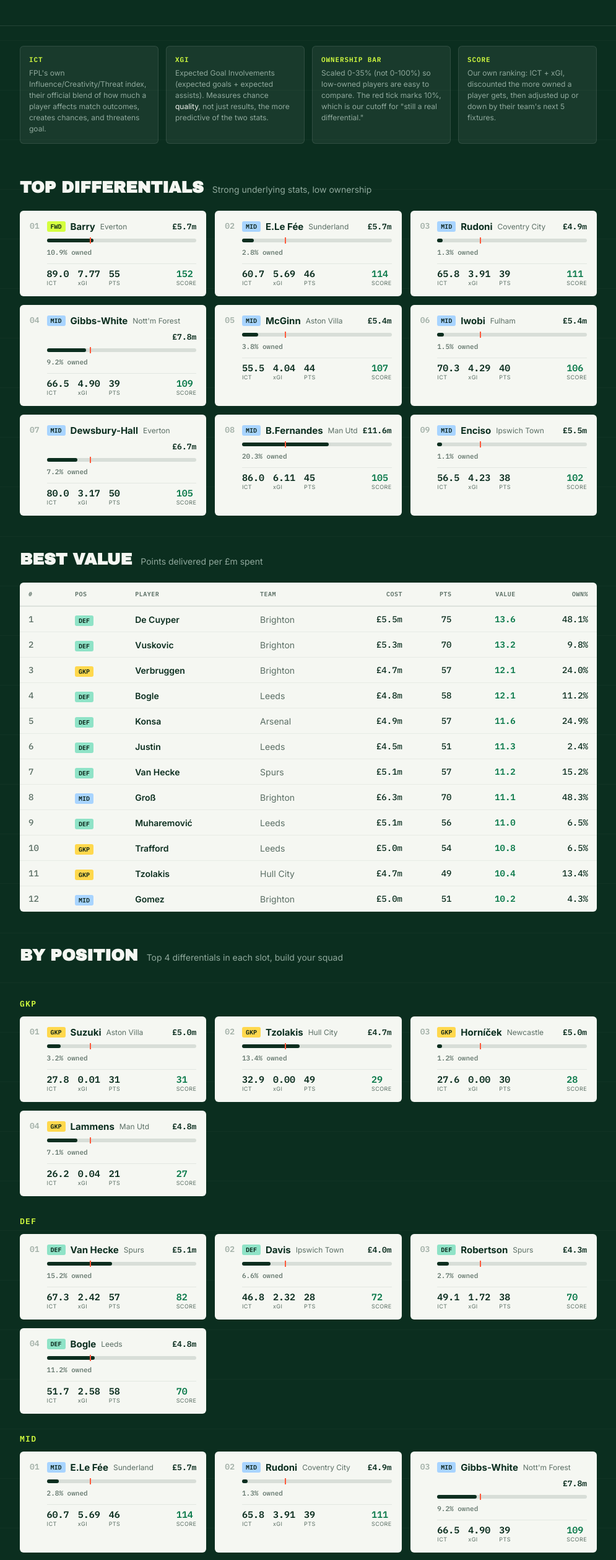
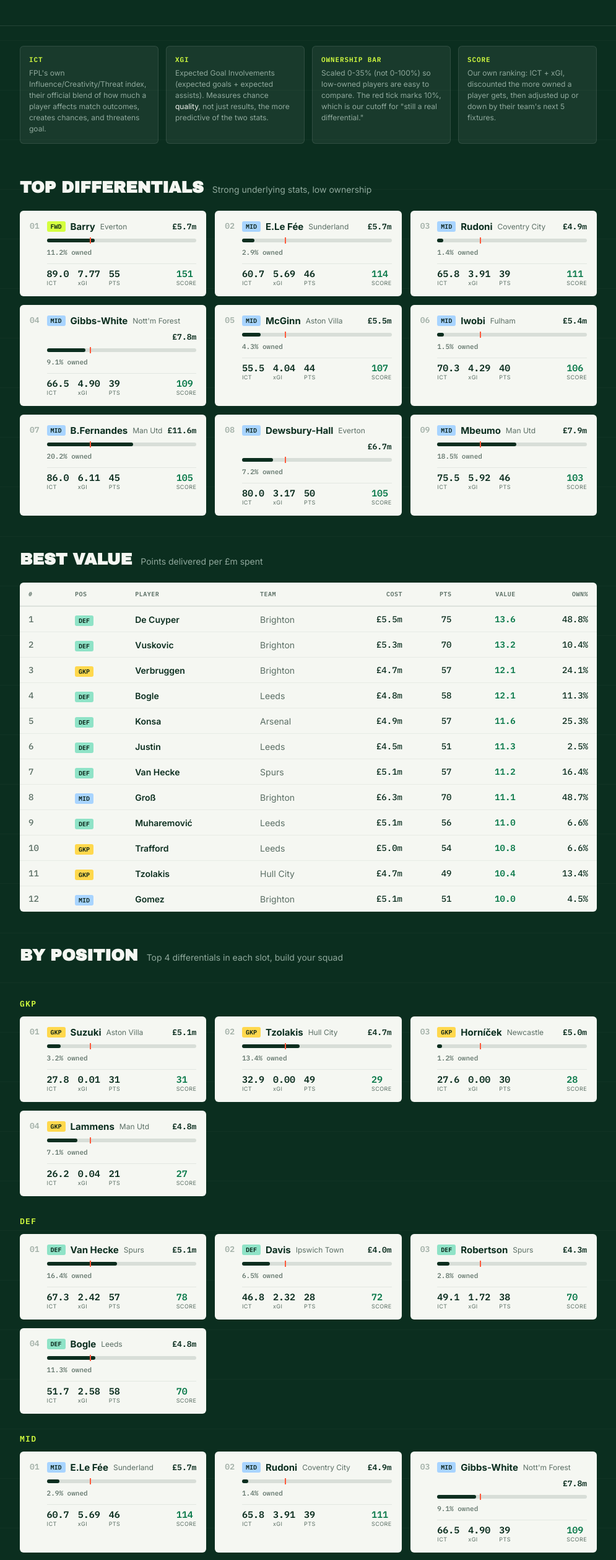
Before and after one commit to MaxDicasa/FPL_Tool, a plain HTML site: page docs/index.html in a window 1280 px wide. Shown: the part 240-2757 px from the top of the page at 62% size, without its empty margins (142-1137 px from the left). Drawn offline with Linux system fonts and the light colour scheme.

Commit message:
Auto-update FPL report 2026-11-20

```diff
--- a/docs/index.html
+++ b/docs/index.html
@@ -241,7 +241,7 @@
   <div class="wrap">
     <div class="eyebrow">Fantasy Premier League — Live Report</div>
     <h1>Differentials <span>&amp;</span> Value</h1>
-    <p class="subhead">182 qualifying players scored on underlying output (ICT, expected goal involvements) weighted against ownership — the picks other managers aren't making yet.</p>
+    <p class="subhead">189 qualifying players scored on underlying output (ICT, expected goal involvements) weighted against ownership — the picks other managers aren't making yet.</p>
   </div>
 </header>
 
@@ -286,16 +286,16 @@
             </div>
             <div class="gauge">
         <div class="gauge-track">
-            <div class="gauge-fill" style="width:31.1%"></div>
+            <div class="gauge-fill" style="width:32.0%"></div>
             <div class="gauge-marker" style="left:28.6%"></div>
         </div>
-        <span class="gauge-label">10.9% owned</span>
+        <span class="gauge-label">11.2% owned</span>
     </div>
             <div class="stat-row">
                 <div class="stat"><span class="stat-val">89.0</span><span class="stat-label">ICT</span></div>
                 <div class="stat"><span class="stat-val">7.77</span><span class="stat-label">xGI</span></div>
                 <div class="stat"><span class="stat-val">55</span><span class="stat-label">PTS</span></div>
-                <div class="stat stat-score"><span class="stat-val">152</span><span class="stat-label">SCORE</span></div>
+                <div class="stat stat-score"><span class="stat-val">151</span><span class="stat-label">SCORE</span></div>
             </div>
 
         </div>
@@ -311,10 +311,10 @@
             </div>
             <div class="gauge">
         <div class="gauge-track">
-            <div class="gauge-fill" style="width:8.0%"></div>
+            <div class="gauge-fill" style="width:8.3%"></div>
             <div class="gauge-marker" style="left:28.6%"></div>
         </div>
-        <span class="gauge-label">2.8% owned</span>
+        <span class="gauge-label">2.9% owned</span>
     </div>
             <div class="stat-row">
                 <div class="stat"><span class="stat-val">60.7</span><span class="stat-label">ICT</span></div>
@@ -336,10 +336,10 @@
             </div>
             <div class="gauge">
         <div class="gauge-track">
-            <div class="gauge-fill" style="width:3.7%"></div>
+            <div class="gauge-fill" style="width:4.0%"></div>
             <div class="gauge-marker" style="left:28.6%"></div>
         </div>
-        <span class="gauge-label">1.3% owned</span>
+        <span class="gauge-label">1.4% owned</span>
     </div>
             <div class="stat-row">
                 <div class="stat"><span class="stat-val">65.8</span><span class="stat-label">ICT</span></div>
@@ -361,10 +361,10 @@
             </div>
             <div class="gauge">
         <div class="gauge-track">
-            <div class="gauge-fill" style="width:26.3%"></div>
+            <div class="gauge-fill" style="width:26.0%"></div>
             <div class="gauge-marker" style="left:28.6%"></div>
         </div>
-        <span class="gauge-label">9.2% owned</span>
+        <span class="gauge-label">9.1% owned</span>
     </div>
             <div class="stat-row">
                 <div class="stat"><span class="stat-val">66.5</span><span class="stat-label">ICT</span></div>
@@ -382,14 +382,14 @@
                 <span class="pos-chip pos-mid">MID</span>
                 <span class="player-name">McGinn</span>
                 <span class="team-name">Aston Villa</span>
-                <span class="cost">£5.4m</span>
+                <span class="cost">£5.5m</span>
             </div>
             <div class="gauge">
         <div class="gauge-track">
-            <div class="gauge-fill" style="width:10.9%"></div>
+            <div class="gauge-fill" style="width:12.3%"></div>
             <div class="gauge-marker" style="left:28.6%"></div>
         </div>
-        <span class="gauge-label">3.8% owned</span>
+        <span class="gauge-label">4.3% owned</span>
     </div>
             <div class="stat-row">
                 <div class="stat"><span class="stat-val">55.5</span><span class="stat-label">ICT</span></div>
@@ -430,6 +430,31 @@
         <div class="card-main">
             <div class="card-top">
                 <span class="pos-chip pos-mid">MID</span>
+                <span class="player-name">B.Fernandes</span>
+                <span class="team-name">Man Utd</span>
+                <span class="cost">£11.6m</span>
+            </div>
+            <div class="gauge">
+        <div class="gauge-track">
+            <div class="gauge-fill" style="width:57.7%"></div>
+            <div class="gauge-marker" style="left:28.6%"></div>
+        </div>
+        <span class="gauge-label">20.2% owned</span>
+    </div>
+            <div class="stat-row">
+                <div class="stat"><span class="stat-val">86.0</span><span class="stat-label">ICT</span></div>
+                <div class="stat"><span class="stat-val">6.11</span><span class="stat-label">xGI</span></div>
+                <div class="stat"><span class="stat-val">45</span><span class="stat-label">PTS</span></div>
+                <div class="stat stat-score"><span class="stat-val">105</span><span class="stat-label">SCORE</span></div>
+            </div>
+
+        </div>
+    </div>
+<div class="player-card">
+        <div class="rank-num">08</div>
+        <div class="card-main">
+            <div class="card-top">
+                <span class="pos-chip pos-mid">MID</span>
                 <span class="player-name">Dewsbury-Hall</span>
                 <span class="team-name">Everton</span>
                 <span class="cost">£6.7m</span>
@@ -451,51 +476,26 @@
         </div>
     </div>
 <div class="player-card">
-        <div class="rank-num">08</div>
-        <div class="card-main">
-            <div class="card-top">
-                <span class="pos-chip pos-mid">MID</span>
-                <span class="player-name">B.Fernandes</span>
-                <span class="team-name">Man Utd</span>
-                <span class="cost">£11.6m</span>
-            </div>
-            <div class="gauge">
-        <div class="gauge-track">
-            <div class="gauge-fill" style="width:58.0%"></div>
-            <div class="gauge-marker" style="left:28.6%"></div>
-        </div>
-        <span class="gauge-label">20.3% owned</span>
-    </div>
-            <div class="stat-row">
-                <div class="stat"><span class="stat-val">86.0</span><span class="stat-label">ICT</span></div>
-                <div class="stat"><span class="stat-val">6.11</span><span class="stat-label">xGI</span></div>
-                <div class="stat"><span class="stat-val">45</span><span class="stat-label">PTS</span></div>
-                <div class="stat stat-score"><span class="stat-val">105</span><span class="stat-label">SCORE</span></div>
-            </div>
-
-        </div>
-    </div>
-<div class="player-card">
         <div class="rank-num">09</div>
         <div class="card-main">
             <div class="card-top">
                 <span class="pos-chip pos-mid">MID</span>
-                <span class="player-name">Enciso</span>
-                <span class="team-name">Ipswich Town</span>
-                <span class="cost">£5.5m</span>
+                <span class="player-name">Mbeumo</span>
+                <span class="team-name">Man Utd</span>
+                <span class="cost">£7.9m</span>
             </div>
             <div class="gauge">
         <div class="gauge-track">
-            <div class="gauge-fill" style="width:3.1%"></div>
+            <div class="gauge-fill" style="width:52.9%"></div>
             <div class="gauge-marker" style="left:28.6%"></div>
         </div>
-        <span class="gauge-label">1.1% owned</span>
+        <span class="gauge-label">18.5% owned</span>
     </div>
             <div class="stat-row">
-                <div class="stat"><span class="stat-val">56.5</span><span class="stat-label">ICT</span></div>
-                <div class="stat"><span class="stat-val">4.23</span><span class="stat-label">xGI</span></div>
-                <div class="stat"><span class="stat-val">38</span><span class="stat-label">PTS</span></div>
-                <div class="stat stat-score"><span class="stat-val">102</span><span class="stat-label">SCORE</span></div>
+                <div class="stat"><span class="stat-val">75.5</span><span class="stat-label">ICT</span></div>
+                <div class="stat"><span class="stat-val">5.92</span><span class="stat-label">xGI</span></div>
+                <div class="stat"><span class="stat-val">46</span><span class="stat-label">PTS</span></div>
+                <div class="stat stat-score"><span class="stat-val">103</span><span class="stat-label">SCORE</span></div>
             </div>
 
         </div>
@@ -521,7 +521,7 @@
         <td class="num-cell">£5.5m</td>
         <td class="num-cell">75</td>
         <td class="num-cell highlight">13.6</td>
-        <td class="num-cell">48.1%</td>
+        <td class="num-cell">48.8%</td>
     </tr>
 <tr>
         <td class="rank-cell">2</td>
@@ -531,7 +531,7 @@
         <td class="num-cell">£5.3m</td>
         <td class="num-cell">70</td>
         <td class="num-cell highlight">13.2</td>
-        <td class="num-cell">9.8%</td>
+        <td class="num-cell">10.4%</td>
     </tr>
 <tr>
         <td class="rank-cell">3</td>
@@ -541,7 +541,7 @@
         <td class="num-cell">£4.7m</td>
         <td class="num-cell">57</td>
         <td class="num-cell highlight">12.1</td>
-        <td class="num-cell">24.0%</td>
+        <td class="num-cell">24.1%</td>
     </tr>
 <tr>
         <td class="rank-cell">4</td>
@@ -551,7 +551,7 @@
         <td class="num-cell">£4.8m</td>
         <td class="num-cell">58</td>
         <td class="num-cell highlight">12.1</td>
-        <td class="num-cell">11.2%</td>
+        <td class="num-cell">11.3%</td>
     </tr>
 <tr>
         <td class="rank-cell">5</td>
@@ -561,7 +561,7 @@
         <td class="num-cell">£4.9m</td>
         <td class="num-cell">57</td>
         <td class="num-cell highlight">11.6</td>
-        <td class="num-cell">24.9%</td>
+        <td class="num-cell">25.3%</td>
     </tr>
 <tr>
         <td class="rank-cell">6</td>
@@ -571,7 +571,7 @@
         <td class="num-cell">£4.5m</td>
         <td class="num-cell">51</td>
         <td class="num-cell highlight">11.3</td>
-        <td class="num-cell">2.4%</td>
+        <td class="num-cell">2.5%</td>
     </tr>
 <tr>
         <td class="rank-cell">7</td>
@@ -581,7 +581,7 @@
         <td class="num-cell">£5.1m</td>
         <td class="num-cell">57</td>
         <td class="num-cell highlight">11.2</td>
-        <td class="num-cell">15.2%</td>
+        <td class="num-cell">16.4%</td>
     </tr>
 <tr>
         <td class="rank-cell">8</td>
@@ -591,7 +591,7 @@
         <td class="num-cell">£6.3m</td>
         <td class="num-cell">70</td>
         <td class="num-cell highlight">11.1</td>
-        <td class="num-cell">48.3%</td>
+        <td class="num-cell">48.7%</td>
     </tr>
 <tr>
         <td class="rank-cell">9</td>
@@ -601,7 +601,7 @@
         <td class="num-cell">£5.1m</td>
         <td class="num-cell">56</td>
         <td class="num-cell highlight">11.0</td>
-        <td class="num-cell">6.5%</td>
+        <td class="num-cell">6.6%</td>
     </tr>
 <tr>
         <td class="rank-cell">10</td>
@@ -611,7 +611,7 @@
         <td class="num-cell">£5.0m</td>
         <td class="num-cell">54</td>
         <td class="num-cell highlight">10.8</td>
-        <td class="num-cell">6.5%</td>
+        <td class="num-cell">6.6%</td>
     </tr>
 <tr>
         <td class="rank-cell">11</td>
@@ -628,10 +628,10 @@
         <td><span class="pos-chip pos-mid small">MID</span></td>
         <td class="name-cell">Gomez</td>
         <td class="team-cell">Brighton</td>
-        <td class="num-cell">£5.0m</td>
+        <td class="num-cell">£5.1m</td>
         <td class="num-cell">51</td>
-        <td class="num-cell highlight">10.2</td>
-        <td class="num-cell">4.3%</td>
+        <td class="num-cell highlight">10.0</td>
+        <td class="num-cell">4.5%</td>
     </tr>
       </tbody>
     </table>
@@ -652,7 +652,7 @@
                 <span class="pos-chip pos-gkp">GKP</span>
                 <span class="player-name">Suzuki</span>
                 <span class="team-name">Aston Villa</span>
-                <span class="cost">£5.0m</span>
+                <span class="cost">£5.1m</span>
             </div>
             <div class="gauge">
         <div class="gauge-track">
@@ -759,16 +759,16 @@
             </div>
             <div class="gauge">
         <div class="gauge-track">
-            <div class="gauge-fill" style="width:43.4%"></div>
+            <div class="gauge-fill" style="width:46.9%"></div>
             <div class="gauge-marker" style="left:28.6%"></div>
         </div>
-        <span class="gauge-label">15.2% owned</span>
+        <span class="gauge-label">16.4% owned</span>
     </div>
             <div class="stat-row">
                 <div class="stat"><span class="stat-val">67.3</span><span class="stat-label">ICT</span></div>
                 <div class="stat"><span class="stat-val">2.42</span><span class="stat-label">xGI</span></div>
                 <div class="stat"><span class="stat-val">57</span><span class="stat-label">PTS</span></div>
-                <div class="stat stat-score"><span class="stat-val">82</span><span class="stat-label">SCORE</span></div>
+                <div class="stat stat-score"><span class="stat-val">78</span><span class="stat-label">SCORE</span></div>
             </div>
 
         </div>
@@ -784,10 +784,10 @@
             </div>
             <div class="gauge">
         <div class="gauge-track">
-            <div class="gauge-fill" style="width:18.9%"></div>
+            <div class="gauge-fill" style="width:18.6%"></div>
             <div class="gauge-marker" style="left:28.6%"></div>
         </div>
-        <span class="gauge-label">6.6% owned</span>
+        <span class="gauge-label">6.5% owned</span>
     </div>
             <div class="stat-row">
                 <div class="stat"><span class="stat-val">46.8</span><span class="stat-label">ICT</span></div>
@@ -809,10 +809,10 @@
             </div>
             <div class="gauge">
         <div class="gauge-track">
-            <div class="gauge-fill" style="width:7.7%"></div>
+            <div class="gauge-fill" style="width:8.0%"></div>
             <div class="gauge-marker" style="left:28.6%"></div>
         </div>
-        <span class="gauge-label">2.7% owned</span>
+        <span class="gauge-label">2.8% owned</span>
     </div>
             <div class="stat-row">
                 <div class="stat"><span class="stat-val">49.1</span><span class="stat-label">ICT</span></div>
@@ -834,10 +834,10 @@
             </div>
             <div class="gauge">
         <div class="gauge-track">
-            <div class="gauge-fill" style="width:32.0%"></div>
+            <div class="gauge-fill" style="width:32.3%"></div>
             <div class="gauge-marker" style="left:28.6%"></div>
         </div>
-        <span class="gauge-label">11.2% owned</span>
+        <span class="gauge-label">11.3% owned</span>
     </div>
             <div class="stat-row">
                 <div class="stat"><span class="stat-val">51.7</span><span class="stat-label">ICT</span></div>
@@ -862,10 +862,10 @@
             </div>
             <div class="gauge">
         <div class="gauge-track">
-            <div class="gauge-fill" style="width:8.0%"></div>
+            <div class="gauge-fill" style="width:8.3%"></div>
             <div class="gauge-marker" style="left:28.6%"></div>
         </div>
-        <span class="gauge-label">2.8% owned</span>
+        <span class="gauge-label">2.9% owned</span>
     </div>
             <div class="stat-row">
                 <div class="stat"><span class="stat-val">60.7</span><span class="stat-label">ICT</span></div>
@@ -887,10 +887,10 @@
             </div>
             <div class="gauge">
         <div class="gauge-track">
-            <div class="gauge-fill" style="width:3.7%"></div>
+            <div class="gauge-fill" style="width:4.0%"></div>
             <div class="gauge-marker" style="left:28.6%"></div>
         </div>
-        <span class="gauge-label">1.3% owned</span>
+        <span class="gauge-label">1.4% owned</span>
     </div>
             <div class="stat-row">
                 <div class="stat"><span class="stat-val">65.8</span><span class="stat-label">ICT</span></div>
@@ -912,10 +912,10 @@
             </div>
             <div class="gauge">
         <div class="gauge-track">
-            <div class="gauge-fill" style="width:26.3%"></div>
+            <div class="gauge-fill" style="width:26.0%"></div>
             <div class="gauge-marker" style="left:28.6%"></div>
         </div>
-        <span class="gauge-label">9.2% owned</span>
+        <span class="gauge-label">9.1% owned</span>
     </div>
             <div class="stat-row">
                 <div class="stat"><span class="stat-val">66.5</span><span class="stat-label">ICT</span></div>
@@ -933,14 +933,14 @@
                 <span class="pos-chip pos-mid">MID</span>
                 <span class="player-name">McGinn</span>
                 <span class="team-name">Aston Villa</span>
-                <span class="cost">£5.4m</span>
+                <span class="cost">£5.5m</span>
             </div>
             <div class="gauge">
         <div class="gauge-track">
-            <div class="gauge-fill" style="width:10.9%"></div>
+            <div class="gauge-fill" style="width:12.3%"></div>
             <div class="gauge-marker" style="left:28.6%"></div>
         </div>
-        <span class="gauge-label">3.8% owned</span>
+        <span class="gauge-label">4.3% owned</span>
     </div>
             <div class="stat-row">
                 <div class="stat"><span class="stat-val">55.5</span><span class="stat-label">ICT</span></div>
@@ -965,16 +965,16 @@
             </div>
             <div class="gauge">
         <div class="gauge-track">
-            <div class="gauge-fill" style="width:31.1%"></div>
+            <div class="gauge-fill" style="width:32.0%"></div>
             <div class="gauge-marker" style="left:28.6%"></div>
         </div>
-        <span class="gauge-label">10.9% owned</span>
+        <span class="gauge-label">11.2% owned</span>
     </div>
             <div class="stat-row">
                 <div class="stat"><span class="stat-val">89.0</span><span class="stat-label">ICT</span></div>
                 <div class="stat"><span class="stat-val">7.77</span><span class="stat-label">xGI</span></div>
                 <div class="stat"><span class="stat-val">55</span><span class="stat-label">PTS</span></div>
-                <div class="stat stat-score"><span class="stat-val">152</span><span class="stat-label">SCORE</span></div>
+                <div class="stat stat-score"><span class="stat-val">151</span><span class="stat-label">SCORE</span></div>
             </div>
 
         </div>
@@ -990,10 +990,10 @@
             </div>
             <div class="gauge">
         <div class="gauge-track">
-            <div class="gauge-fill" style="width:27.7%"></div>
+            <div class="gauge-fill" style="width:27.1%"></div>
             <div class="gauge-marker" style="left:28.6%"></div>
         </div>
-        <span class="gauge-label">9.7% owned</span>
+        <span class="gauge-label">9.5% owned</span>
     </div>
             <div class="stat-row">
                 <div class="stat"><span class="stat-val">54.5</span><span class="stat-label">ICT</span></div>
@@ -1011,14 +1011,14 @@
                 <span class="pos-chip pos-fwd">FWD</span>
                 <span class="player-name">Gonzalo</span>
                 <span class="team-name">Fulham</span>
-                <span class="cost">£5.9m</span>
+                <span class="cost">£5.8m</span>
             </div>
             <div class="gauge">
         <div class="gauge-track">
-            <div class="gauge-fill" style="width:10.3%"></div>
+            <div class="gauge-fill" style="width:9.7%"></div>
             <div class="gauge-marker" style="left:28.6%"></div>
         </div>
-        <span class="gauge-label">3.6% owned</span>
+        <span class="gauge-label">3.4% owned</span>
     </div>
             <div class="stat-row">
                 <div class="stat"><span class="stat-val">36.4</span><span class="stat-label">ICT</span></div>
@@ -1060,7 +1060,7 @@
   <section>
     <div class="section-head">
       <h2>Optimal Squad</h2>
-      <span class="desc">£99.4m of £100.0m · Balanced, best overall quality · Captain: Barry</span>
+      <span class="desc">£99.6m of £100.0m · Balanced, best overall quality · Captain: Barry</span>
     </div>
     <div class="squad-grid">
       <div class="squad-pos-col">
@@ -1068,7 +1068,7 @@
             <div class="squad-player squad-player-bench">
         <span class="squad-player-name">Suzuki</span>
         <span class="squad-player-team">Aston Villa</span>
-        <span class="squad-player-cost">£5.0m</span>
+        <span class="squad-player-cost">£5.1m</span>
         <span class="bench-tag">BENCH</span>
     </div>
 <div class="squad-player">
@@ -1152,7 +1152,7 @@
 <div class="squad-player">
         <span class="squad-player-name">N.Jackson</span>
         <span class="squad-player-team">Aston Villa</span>
-        <span class="squad-player-cost">£7.1m</span>
+        <span class="squad-player-cost">£7.2m</span>
 
     </div>
 <div class="squad-player">
@@ -1166,7 +1166,7 @@
     <p class="squad-note">Starting XI shown in full color, bench dimmed and marked BENCH. Captain (C) doubles points in real FPL scoring.</p>
   </section>
   <footer>
-    Data: official Fantasy Premier League API, pulled gameweek 11, pulled 2026-11-18.<br>
+    Data: official Fantasy Premier League API, pulled gameweek 11, pulled 2026-11-20.<br>
     Not betting advice. Build your own squad, this is one input among many.
   </footer>
 </div>
```
